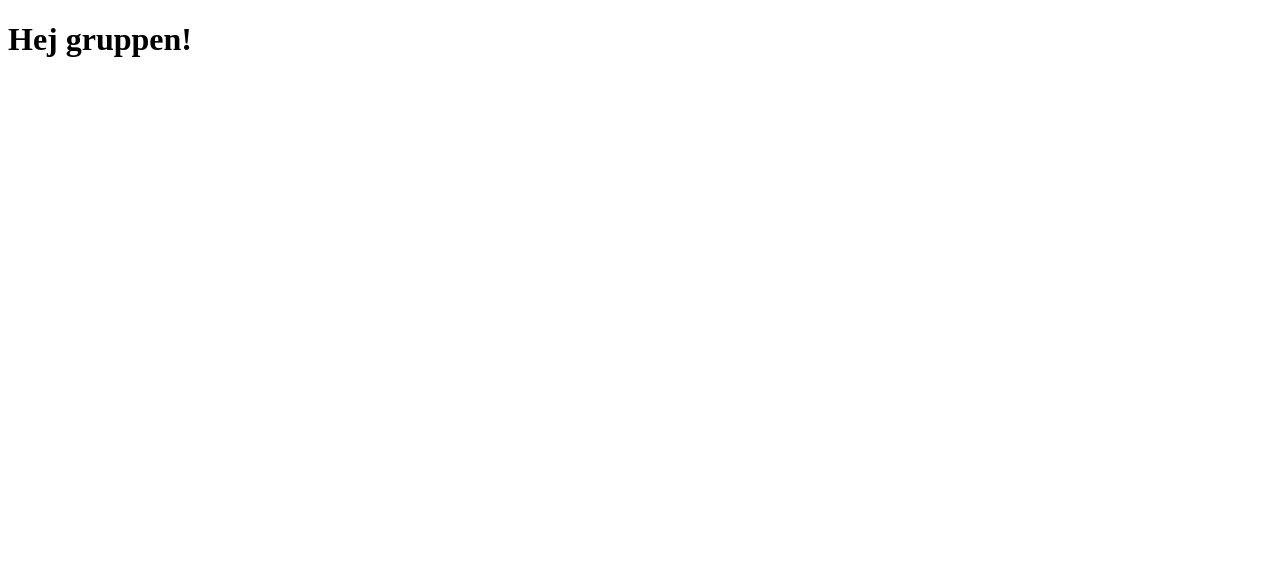
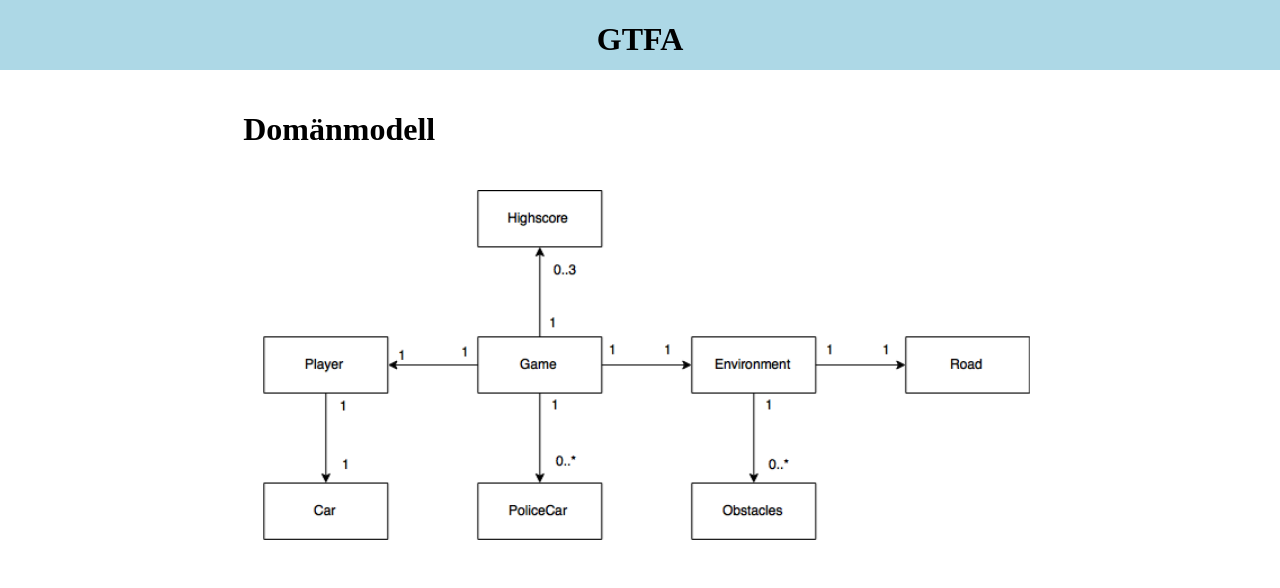
Before and after one commit to sutbult/car-game-engine, a plain HTML site: page index.html in a window 1280 px wide. Drawn offline with Linux system fonts and the light colour scheme.

Commit message:
First layout + Domain model

```diff
--- a/index.html
+++ b/index.html
@@ -1,10 +1,18 @@
 <!DOCTYPE html>
 <html>
   <head>
+  	<meta charset="utf-8" />
     <title>GTFA</title>
+    <link rel="stylesheet" type="text/css" href="style.css">
   </head>
 
   <body>
-    <h1>Hej gruppen!</h1>
+  	<header>
+  		<h1>GTFA</h1>
+  	</header>
+  	<div>
+  		<h1>Domänmodell</h1>
+  		<img src="images/Domain_model.png" alt="">
+  	</div>
   </body>
 </html>
--- /dev/null
+++ b/style.css
@@ -0,0 +1,32 @@
+body {
+	background: white;
+	margin: 0px;
+}
+
+header {
+	display: inline-block;
+	vertical-align: top;
+	text-align: center;
+	width: 100%;
+	height: 70px;
+	background: lightblue;
+	margin-top: 0px;
+}
+
+header h1 {
+	vertical-align: middle;
+}
+
+div {
+	display: inline-block;
+	margin-right: 10%;
+	margin-left: 10%;
+	padding: 10px 0;
+	padding: 20px 9%;
+	width: 60%;
+}
+
+div img {
+	margin: 20px 20px;
+	width: 100%;
+}
```
Also changed, not shown: images/Domain_model.png (added).
